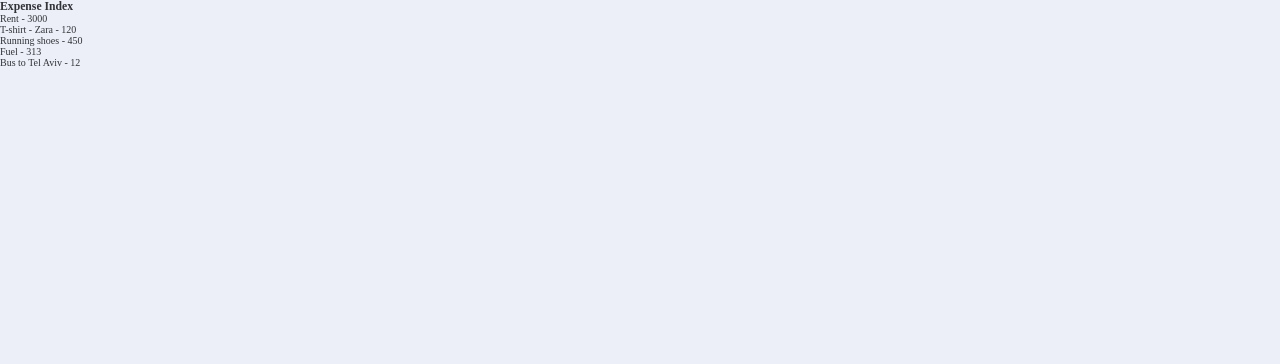
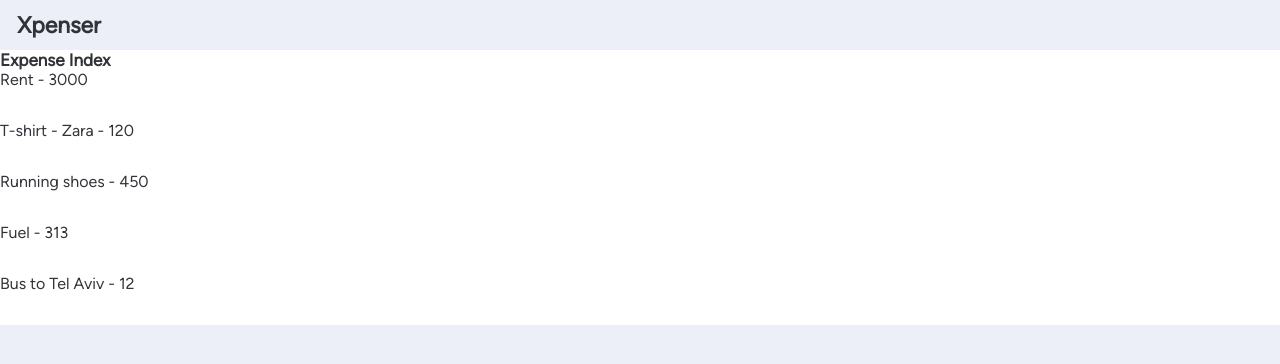
Before and after one commit to RonFelsenfeld/Xpenser-Frontend, a React (Vite) app: page / in a window 1280 px wide. Shown: the top 364 px of the page. Built offline with nearby package versions, Linux system fonts and the light colour scheme.

Commit message:
Implement remove expense functionality

```diff
--- a/src/RootCmp.jsx
+++ b/src/RootCmp.jsx
@@ -1,11 +1,14 @@
 import { BrowserRouter as Router, Route, Routes } from 'react-router-dom'
 
 import { ExpenseIndex } from './pages/ExpenseIndex'
+
+import { AppHeader } from './components/general/AppHeader'
 
 export function App() {
   return (
     <Router>
       <section className="app">
+        <AppHeader />
         <main>
           <Routes>
             <Route path="/" element={<ExpenseIndex />} />
--- a/src/assets/style/basics/_base.scss
+++ b/src/assets/style/basics/_base.scss
@@ -6,6 +6,7 @@ html {
   font-size: 0.625rem; // Root font size - 10px
   color: $main-font-clr;
   background-color: $surface-clr;
+  font-family: FigtreeRegular, sans-serif;
 }
 
 body,
--- /dev/null
+++ b/src/assets/style/components/expense/_expense-list.scss
@@ -0,0 +1,2 @@
+.expense-list {
+}
--- /dev/null
+++ b/src/assets/style/components/expense/_expense-preview.scss
@@ -0,0 +1,52 @@
+.expense-preview {
+  &:hover {
+    .actions-container {
+      transform: translateX(0);
+      opacity: 1;
+    }
+  }
+  .expense-txt {
+    font-size: 1.6em;
+    .expense-amount {
+      // BOLD
+    }
+  }
+
+  .actions-container {
+    gap: 1em;
+    margin-inline-end: 1.5em;
+
+    opacity: 0;
+    transform: translateX(20px);
+    transition: all 0.4s;
+
+    .btn {
+      border-radius: 50%;
+      width: 32px;
+
+      height: 32px;
+      font-size: 1.4em;
+
+      &::after {
+        font-family: faSolid;
+        font-style: 1rem;
+      }
+
+      &.btn-edit {
+        background-color: $btn-edit-clr;
+
+        &::after {
+          content: '\f044';
+        }
+      }
+
+      &.btn-delete {
+        background-color: $btn-delete-clr;
+
+        &::after {
+          content: '\f1f8';
+        }
+      }
+    }
+  }
+}
--- /dev/null
+++ b/src/assets/style/components/general/_app-header.scss
@@ -0,0 +1,8 @@
+.app-header {
+  height: $app-header-height;
+  padding-inline: em(24px);
+
+  .logo {
+    font-size: em(32px);
+  }
+}
--- a/src/assets/style/main.scss
+++ b/src/assets/style/main.scss
@@ -2,6 +2,7 @@
 @import 'setup/typography';
 @import 'setup/vars';
 @import 'setup/mixins';
+@import 'setup/functions';
 
 // BASICS
 @import 'basics/base';
@@ -12,3 +13,6 @@
 @import 'pages/expense-index';
 
 // COMPONENTS
+@import 'components/general/app-header';
+@import 'components/expense/expense-list';
+@import 'components/expense/expense-preview';
--- a/src/assets/style/pages/_expense-index.scss
+++ b/src/assets/style/pages/_expense-index.scss
@@ -1,2 +1,7 @@
 .expense-index {
+  background-color: $main-bg-clr;
+
+  .index-heading {
+    font-size: em(24px);
+  }
 }
--- a/src/assets/style/setup/_vars.scss
+++ b/src/assets/style/setup/_vars.scss
@@ -1,10 +1,19 @@
+// Main
 $main-font-clr: rgb(50, 51, 56);
 $surface-clr: rgb(236, 239, 248);
 $main-bg-clr: rgb(255, 255, 255);
 
+// Layout
+$app-header-height: 50px;
+
+// Colors
+$btn-delete-clr: rgb(252, 109, 109);
+$btn-edit-clr: rgb(73, 222, 170);
+
 $clr-success: rgb(152, 232, 152);
 $clr-error: rgb(243, 150, 150);
 
+// MQ
 $break-mobile: 450px;
 $break-small: 600px;
 $break-narrow: 750px;
--- a/src/components/expense/ExpenseList.jsx
+++ b/src/components/expense/ExpenseList.jsx
@@ -1,11 +1,11 @@
 import { ExpensePreview } from './ExpensePreview'
 
-export function ExpenseList({ expenses }) {
+export function ExpenseList({ expenses, onRemoveExpense }) {
   return (
     <ul className="expense-preview clean-list">
       {expenses.map(expense => (
         <li key={expense._id}>
-          <ExpensePreview expense={expense} />
+          <ExpensePreview expense={expense} onRemoveExpense={onRemoveExpense} />
         </li>
       ))}
     </ul>
--- a/src/components/expense/ExpensePreview.jsx
+++ b/src/components/expense/ExpensePreview.jsx
@@ -1,9 +1,18 @@
-export function ExpensePreview({ expense }) {
+export function ExpensePreview({ expense, onRemoveExpense }) {
   return (
     <article className="expense-preview">
-      <p>
-        {expense.txt} - <span>{expense.amount}</span>
+      <p className="expense-txt">
+        {expense.txt} - <span className="expense-amount">{expense.amount}</span>
       </p>
+
+      <div className="actions-container flex align-center">
+        <button className="btn btn-edit flex align-center justify-center"></button>
+
+        <button
+          className="btn btn-delete flex align-center justify-center"
+          onClick={() => onRemoveExpense(expense._id)}
+        ></button>
+      </div>
     </article>
   )
 }
--- /dev/null
+++ b/src/components/general/AppHeader.jsx
@@ -0,0 +1,7 @@
+export function AppHeader() {
+  return (
+    <header className="app-header flex align-center justify-between">
+      <h1 className="logo">Xpenser</h1>
+    </header>
+  )
+}
--- a/src/pages/ExpenseIndex.jsx
+++ b/src/pages/ExpenseIndex.jsx
@@ -20,12 +20,26 @@ export function ExpenseIndex() {
     }
   }
 
+  async function onRemoveExpense(expenseId) {
+    try {
+      await expenseService.remove(expenseId)
+      setExpenses(prevExpenses => prevExpenses.filter(e => e._id !== expenseId))
+      // todo - show user msg
+    } catch (err) {
+      console.log('Had issues with removing expenses:', err)
+    }
+  }
+
   if (!expenses.length) return <div>Loading...</div>
   return (
     <section className="expense-index">
-      <h1>Expense Index</h1>
+      <h1 className="index-heading">Expense Index</h1>
 
-      {expenses.length ? <ExpenseList expenses={expenses} /> : <div>Add your first expense</div>}
+      {expenses.length ? (
+        <ExpenseList expenses={expenses} onRemoveExpense={onRemoveExpense} />
+      ) : (
+        <div>Add your first expense</div>
+      )}
     </section>
   )
 }
```
